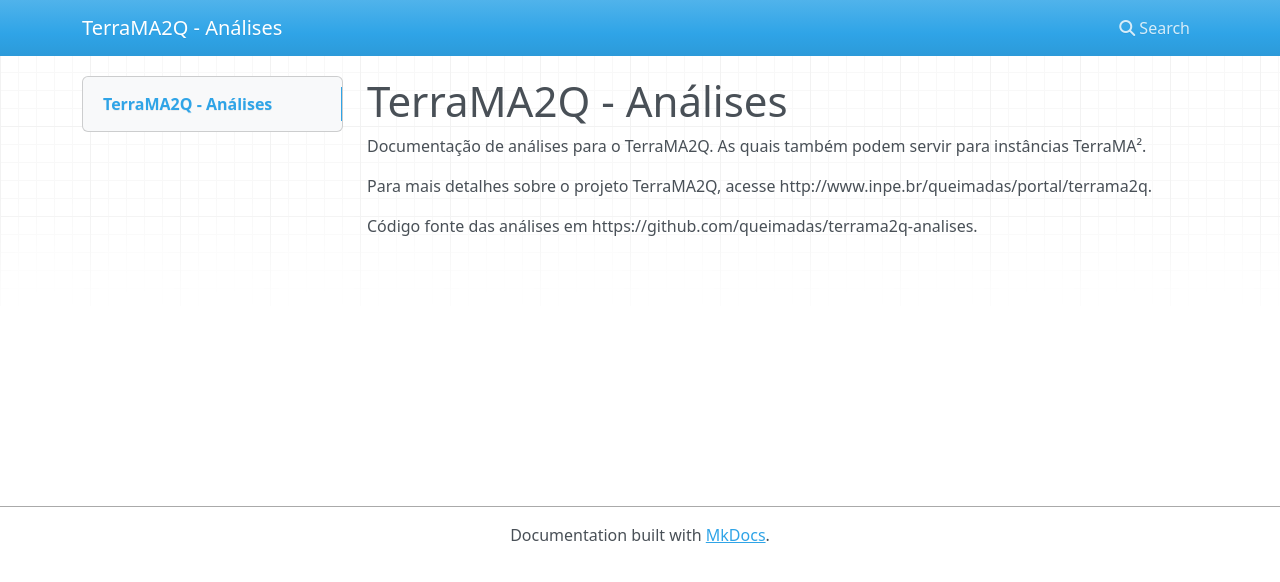
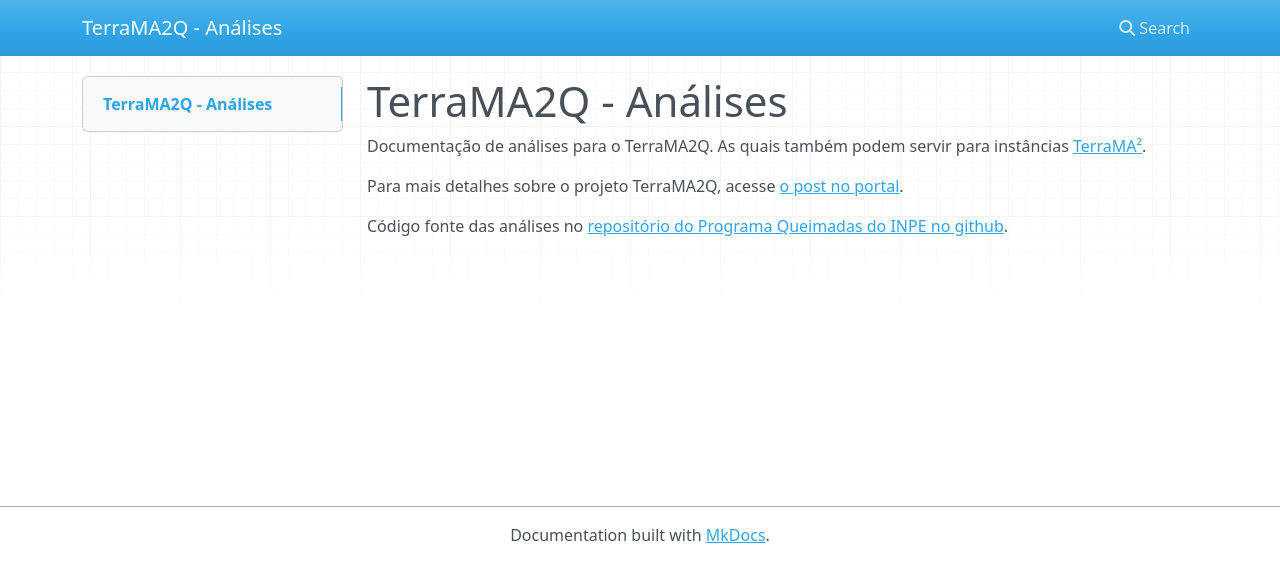
Before and after one commit to queimadas/terrama2q-treinamentos, an MkDocs documentation site: the page built from docs/index.md, in a window 1280 px wide. Shown: the top 582 px of the page. Built offline with MkDocs 1.6.1, drawn with Linux system fonts in a browser that asks for light colours; nearby versions of some CDN libraries.

Commit message:
Corrige links

```diff
--- a/docs/index.md
+++ b/docs/index.md
@@ -1,7 +1,7 @@
 # TerraMA2Q - Análises
 
-Documentação de análises para o TerraMA2Q. As quais também podem servir para instâncias TerraMA².
+Documentação de análises para o TerraMA2Q. As quais também podem servir para instâncias [TerraMA²](http://www.terrama2.dpi.inpe.br/).
 
-Para mais detalhes sobre o projeto TerraMA2Q, acesse http://www.inpe.br/queimadas/portal/terrama2q.
+Para mais detalhes sobre o projeto TerraMA2Q, acesse [o post no portal](http://www.inpe.br/queimadas/portal/terrama2q).
 
-Código fonte das análises em https://github.com/queimadas/terrama2q-analises.
+Código fonte das análises no [repositório do Programa Queimadas do INPE no github](https://github.com/queimadas/terrama2q-analises).
```
